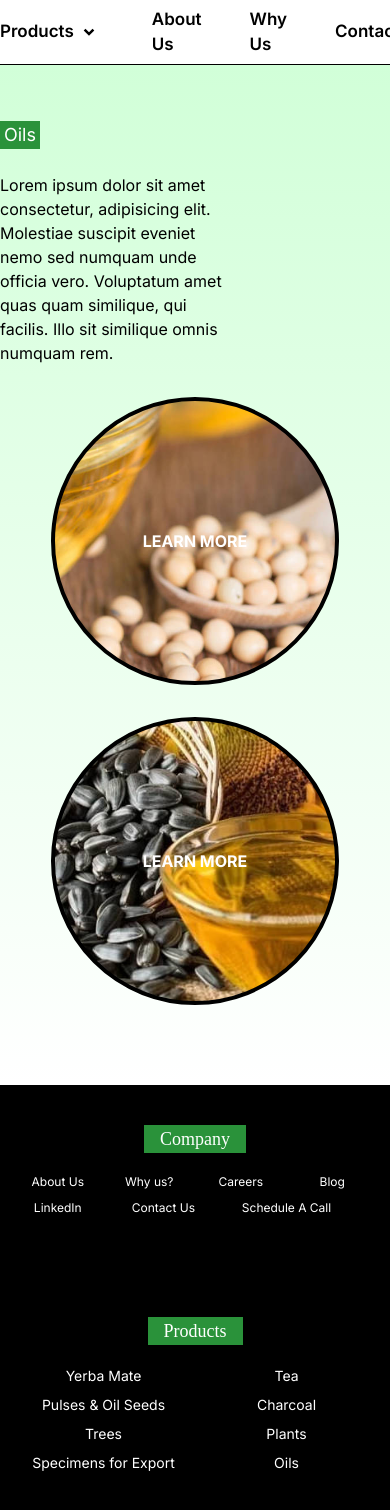
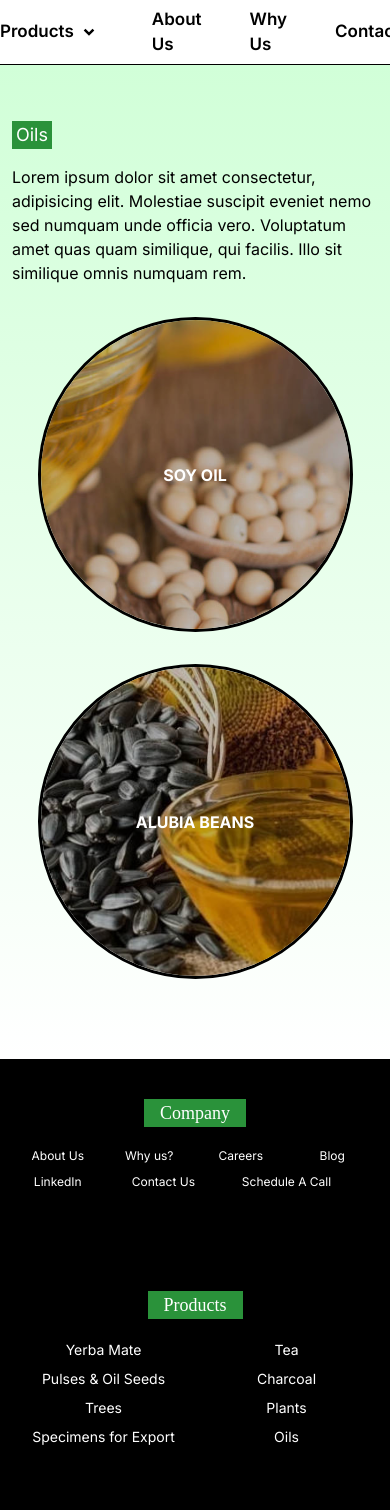
Before and after one commit to causapablo/brokear, a Next.js app: page /products/bulk-category/bulk-oils in a window 390 px wide. Shown: the top 1510 px of the page. Built offline with nearby package versions, Linux system fonts and the light colour scheme; what tailwindcss-animated would draw is missing.

Commit message:
Se arreglan los textos de las categorias generales

```diff
--- a/src/app/products/bulk-category/bulk-charcoal/page.tsx
+++ b/src/app/products/bulk-category/bulk-charcoal/page.tsx
@@ -5,31 +5,20 @@ import Burbuja from "../../../../../components/burbuja/Burbuja";
 const BulkCharcoal = () => {
   return (
     <main className="bg-gradient-to-b from-lightPink to-white">
-      <section className="container mx-auto max-w-[1300px] pt-14 h-full ">
-        <div id="header">
-          <div className="py-3">
-            <h4 className="bg-red text-white w-fit px-2 py-1 text-lg font-Dancing">Charcoal</h4>
-          </div>
-          <div className="flex flex-row">
-            <p className="basis-2/3">
-              Lorem ipsum dolor sit amet consectetur, adipisicing elit. Molestiae
-              suscipit eveniet nemo sed numquam unde officia vero. Voluptatum amet
-              quas quam similique, qui facilis. Illo sit similique omnis numquam
-              rem.
-            </p>
-            <div className="basis-1/4">
-
-            </div>
-          </div>
+      <section className="container md:mx-auto max-w-[1300px] pt-14 px-3">
+        <h4 className="bg-red text-white w-fit px-1 text-lg">Charcoal</h4>
+        <p className="md:w-7/12 md:pt-6 pt-4">
+          Lorem ipsum dolor sit amet consectetur, adipisicing elit. Molestiae
+          suscipit eveniet nemo sed numquam unde officia vero. Voluptatum amet
+          quas quam similique, qui facilis. Illo sit similique omnis numquam
+          rem.
+        </p>
+        <div className="flex pt-8 pb-20 justify-center flex-wrap space-y-4">
+        <Burbuja imagen={"/images/CharcoalGeneral.jpg"} etiqueta={"Charcoal"} link={"/products/bulk-category/bulk-charcoal/charcoal"} />
         </div>
-
-
-        <div id="container" className="pt-16 pb-10 flex justify-start">
-        <Burbuja imagen = {"/images/CharcoalGeneral.jpg"} etiqueta ={"Charcoal"} link = {"/products/bulk-category/bulk-charcoal/charcoal"}/>
-        </div>
-
       </section>
     </main>
+
   );
 };
 
--- a/src/app/products/bulk-category/bulk-oils/page.tsx
+++ b/src/app/products/bulk-category/bulk-oils/page.tsx
@@ -1,53 +1,19 @@
 import Link from "next/link";
+import Burbuja from "../../../../../components/burbuja/Burbuja";
 const BulkOils = () => {
   return (
     <main className="bg-gradient-to-b from-lightPink to-white">
-      <section className="container mx-auto max-w-[1300px] pt-14 ">
+      <section className="container md:mx-auto max-w-[1300px] pt-14 px-3">
         <h4 className="bg-red text-white w-fit px-1 text-lg">Oils</h4>
-        <p className="w-7/12 pt-6">
+        <p className="md:w-7/12 md:pt-6 pt-4">
           Lorem ipsum dolor sit amet consectetur, adipisicing elit. Molestiae
           suscipit eveniet nemo sed numquam unde officia vero. Voluptatum amet
           quas quam similique, qui facilis. Illo sit similique omnis numquam
           rem.
         </p>
         <div className="flex pt-8 pb-20 justify-center flex-wrap gap-8">
-          <Link href="/products/bulk-category/bulk-oils/soy-oil">
-            <div
-              className=" bg-origin-border rounded-full border-4 border-black w-72 h-72
-              flex flex-wrap items-center mx-auto cursor-pointer hover:brightness-75"
-              style={{
-                backgroundImage: `url(/images/SoyOilGeneral.jpg)`,
-                aspectRatio: "1",
-                backgroundRepeat: "no-repeat",
-                backgroundPositionX: "20%",
-                backgroundPositionY: "35%",
-                backgroundSize : "cover"
-              }}
-            >
-              <p className="uppercase text-[#bebfc1] font-bold mx-auto brightness-200">
-                learn more
-              </p>
-            </div>
-          </Link>
-          <Link href="/products/bulk-category/bulk-oils/sunflower-oil">
-            <div
-              className=" bg-origin-border rounded-full border-4 border-black w-72 h-72
-              flex flex-wrap items-center mx-auto cursor-pointer hover:brightness-75"
-              style={{
-                backgroundImage: `url(/images/SunflowerOilGeneral.jpg)`,
-                aspectRatio: "1",
-                backgroundRepeat: "no-repeat",
-                backgroundPositionX: "20%",
-                backgroundPositionY: "35%",
-                backgroundSize : "cover"
-              }}
-            >
-              <p className="uppercase text-[#bebfc1] font-bold mx-auto brightness-200">
-                learn more
-              </p>
-            </div>
-          </Link>
-
+          <Burbuja imagen={"/images/SoyOilGeneral.jpg"} etiqueta={"Soy Oil"} link={"/products/bulk-category/bulk-oils/soy-oil"} />
+          <Burbuja imagen={"/images/SunflowerOilGeneral.jpg"} etiqueta={"Alubia Beans"} link={"/products/bulk-category/bulk-oils/sunflower-oil"} />
         </div>
       </section>
     </main>
--- a/src/app/products/bulk-category/bulk-pulses-seeds/page.tsx
+++ b/src/app/products/bulk-category/bulk-pulses-seeds/page.tsx
@@ -4,9 +4,9 @@ import Burbuja from "../../../../../components/burbuja/Burbuja";
 const BulkPulsesSeeds = () => {
   return (
     <main className="bg-gradient-to-b from-lightPink to-white">
-      <section className="container mx-auto max-w-[1300px] pt-14 ">
+      <section className="container md:mx-auto max-w-[1300px] pt-14 px-3">
         <h4 className="bg-red text-white w-fit px-1 text-lg">Pulses and Seeds</h4>
-        <p className="w-7/12 pt-6">
+        <p className="md:w-7/12 md:pt-6 pt-4">
           Lorem ipsum dolor sit amet consectetur, adipisicing elit. Molestiae
           suscipit eveniet nemo sed numquam unde officia vero. Voluptatum amet
           quas quam similique, qui facilis. Illo sit similique omnis numquam
--- a/src/app/products/bulk-category/bulk-tea/page.tsx
+++ b/src/app/products/bulk-category/bulk-tea/page.tsx
@@ -3,9 +3,9 @@ import Burbuja from "../../../../../components/burbuja/Burbuja";
 const BulkTea = () => {
   return (
     <main className="bg-gradient-to-b from-lightPink to-white">
-      <section className="container mx-auto max-w-[1300px] pt-14 ">
+      <section className="container md:mx-auto max-w-[1300px] pt-14 px-3">
         <h4 className="bg-red text-white w-fit px-1 text-lg">Tea</h4>
-        <p className="w-7/12 pt-6">
+        <p className="md:w-7/12 md:pt-6 pt-4">
           Lorem ipsum dolor sit amet consectetur, adipisicing elit. Molestiae
           suscipit eveniet nemo sed numquam unde officia vero. Voluptatum amet
           quas quam similique, qui facilis. Illo sit similique omnis numquam
--- a/src/app/products/bulk-category/bulk-yerba-mate/page.tsx
+++ b/src/app/products/bulk-category/bulk-yerba-mate/page.tsx
@@ -4,15 +4,15 @@ import Burbuja from "../../../../../components/burbuja/Burbuja";
 const BulkYerbaMate = () => {
   return (
     <main className="bg-gradient-to-b from-lightPink to-white">
-      <section className="container mx-auto max-w-[1300px] pt-14 ">
+      <section className="container md:mx-auto max-w-[1300px] pt-14 px-3">
         <h4 className="bg-red text-white w-fit px-1 text-lg">Yerba Mate</h4>
-        <p className="w-7/12 pt-6">
+        <p className="md:w-7/12 md:pt-6 pt-4">
           Lorem ipsum dolor sit amet consectetur, adipisicing elit. Molestiae
           suscipit eveniet nemo sed numquam unde officia vero. Voluptatum amet
           quas quam similique, qui facilis. Illo sit similique omnis numquam
           rem.
         </p>
-        <div className="flex pt-8 pb-20 justify-center flex-wrap">
+        <div className="flex pt-8 pb-20 justify-center flex-wrap space-y-4">
         <Burbuja imagen = {"/images/YerbaBulkGeneral.jpg"} etiqueta ={"Bulk Yerba Mate"} link = {"/products/bulk-category/bulk-yerba-mate/bulk"}/>
         <Burbuja imagen = {"/images/YerbaTraditionalGeneral.jpg"} etiqueta ={"Traditional"} link = {"/products/bulk-category/bulk-yerba-mate/traditional"}/>
         <Burbuja imagen = {"/images/YerbaOrganicGeneral.jpg"} etiqueta ={"Organic"} link = {"/products/bulk-category/bulk-yerba-mate/organic"}/>
```
